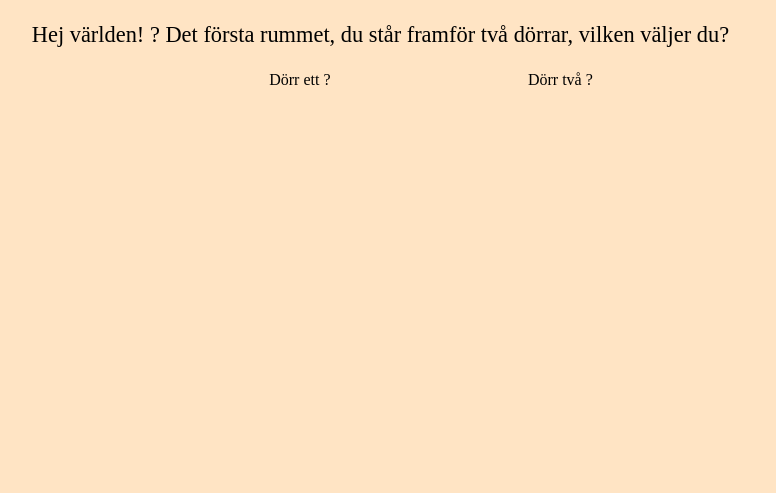
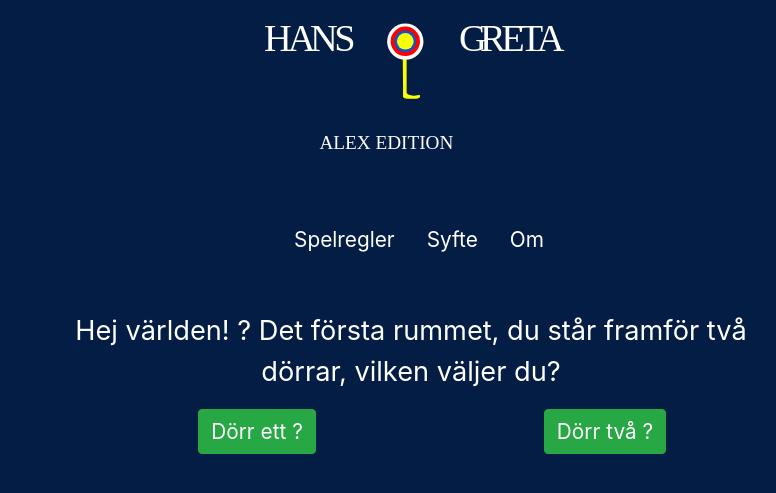
Before and after one commit to AlexCode12/wsp1-soloaventur, a PHP site: page / in a window 1280 px wide. Shown: the top 493 px of the page, without its empty margins (229-1005 px from the left). Run offline with PHP 8.4, Linux system fonts and the light colour scheme; data comes from the database, SQL or seed files in the repository; data that the repository does not hold is empty; a stand-in replaces the project's code that opens the database connection.

Commit message:
Bättre design, lektion 16/10-19

```diff
--- a/php/css/style.css
+++ b/php/css/style.css
@@ -1,5 +1,5 @@
 body {
-    background-color: bisque;
+    background-color: #031D44;
     font-size: 16px;
 }
 
@@ -9,7 +9,17 @@ main {
 }
 
 p {
-    font-size: 1.4em;
+    font-size: 1.7em;
+    color: white;
+    text-align: center;
+}
+a {
+    color: white;
+    font-size: 1.3em;
+}
+
+a:hover {
+    color: white;
 }
 
 ul {
@@ -17,3 +27,16 @@ ul {
     display: flex;
     justify-content: space-evenly;
 }
+button {
+    align-content: center;
+}
+
+html {
+    scroll-behavior: smooth;
+}
+.center {
+    display: block;
+    margin-left: auto;
+    margin-right: auto;
+    width: 50%;
+  }
--- a/php/include/dbinfo_example.php
+++ /dev/null
@@ -1,6 +0,0 @@
-<?php
-    // döp om filen till dbinfo.php och fyll i
-    $user = "";
-    $password = "";
-    $database = "";
-?>
--- a/php/index.php
+++ b/php/index.php
@@ -1,18 +1,34 @@
 <?php
 
 include 'include/db.php';
-$sth = $dbh->prepare('SELECT * FROM story
-                    WHERE id = 1');
+
+$filteredId = 1;
+
+if (isset ($_GET['id'])) {
+    $id = $_GET['id'];
+    $filteredId = filter_input(INPUT_GET, 'id', FILTER_VALIDATE_INT);
+}
+$sth = $dbh->prepare('SELECT *
+                    FROM story
+                    WHERE id = :filteredId');
+
+$sth->bindParam('filteredId', $filteredId);
+
 $sth->execute();
+
 $story = $sth->fetch(PDO::FETCH_ASSOC);
 
 $sth = $dbh->prepare('SELECT * FROM links
-                    WHERE story_id = 1');
+                    WHERE story_id = :filteredId');
+
+$sth->bindParam('filteredId', $filteredId);
+
 $sth->execute();
+
 $links = $sth->fetchAll(PDO::FETCH_ASSOC);
 
-$page_title = "Soloäventyr - Start";
+$pageTitle = "Soloäventyr - $id";
 
-include 'views/index.php';
+include 'views/index_layout.php';
 
 ?>
--- /dev/null
+++ b/php/views/buttons.php
@@ -0,0 +1,12 @@
+<div class="container">
+  <div class="row">
+    <div class="col text-center">
+      <button class="btn btn-success">
+          <li>
+                <a href="?id=<?= $link['target_id']?>">
+                <?= $link['description'] ?> </a>
+            </li>
+        </button>
+    </div>
+  </div>
+</div>
--- a/php/views/index.php
+++ /dev/null
@@ -1,23 +0,0 @@
-<!DOCTYPE html>
-<html lang="en">
-<head>
-    <meta charset="UTF-8">
-    <meta name="viewport" content="width=device-width, initial-scale=1.0">
-    <meta http-equiv="X-UA-Compatible" content="ie=edge">
-    <title><?= $pageTitle; ?></title>
-    <link rel="stylesheet" href="css/style.css">
-</head>
-<body>
-    <main>
-        <p>
-            <?= $story['body'] ?>
-        </p>
-
-        <ul>
-            <?php foreach ($links as $link): ?>
-                <li><?= $link['description'] ?></li>
-            <?php endforeach ?>
-        </ul>
-    </main>
-</body>
-</html>
--- /dev/null
+++ b/php/views/index_layout.php
@@ -0,0 +1,28 @@
+<!DOCTYPE html>
+<html lang="en">
+<head>
+    <meta charset="UTF-8">
+    <meta name="viewport" content="width=device-width, initial-scale=1.0">
+    <meta http-equiv="X-UA-Compatible" content="ie=edge">
+    <title><?= $pageTitle; ?></title>
+    <link rel="stylesheet" href="https://stackpath.bootstrapcdn.com/bootstrap/4.3.1/css/bootstrap.min.css" integrity="sha384-ggOyR0iXCbMQv3Xipma34MD+dH/1fQ784/j6cY/iJTQUOhcWr7x9JvoRxT2MZw1T" crossorigin="anonymous">
+    <link rel="stylesheet" href="css/style.css">
+</head>
+<body>
+    <main>
+    <img src="img/Logo.svg" class="center" width="300" height="200" alt="Logo">
+        <?php include 'navbar.php'?>
+        <p>
+            <?= $story['body'] ?>
+        </p>
+        <ul>
+            <?php foreach ($links as $link): ?>
+            <?php include 'buttons.php'?>
+            <?php endforeach ?>
+        </ul>
+    </main>
+    <script src="https://code.jquery.com/jquery-3.3.1.slim.min.js" integrity="sha384-q8i/X+965DzO0rT7abK41JStQIAqVgRVzpbzo5smXKp4YfRvH+8abtTE1Pi6jizo" crossorigin="anonymous"></script>
+<script src="https://cdnjs.cloudflare.com/ajax/libs/popper.js/1.14.7/umd/popper.min.js" integrity="sha384-UO2eT0CpHqdSJQ6hJty5KVphtPhzWj9WO1clHTMGa3JDZwrnQq4sF86dIHNDz0W1" crossorigin="anonymous"></script>
+<script src="https://stackpath.bootstrapcdn.com/bootstrap/4.3.1/js/bootstrap.min.js" integrity="sha384-JjSmVgyd0p3pXB1rRibZUAYoIIy6OrQ6VrjIEaFf/nJGzIxFDsf4x0xIM+B07jRM" crossorigin="anonymous"></script>
+</body>
+</html>
--- /dev/null
+++ b/php/views/navbar.php
@@ -0,0 +1,12 @@
+<div class="cover-container d-flex h-100 p-3 mx-auto flex-column">
+      <header class="masthead mb-auto">
+        <div class="inner">
+          <nav class="nav nav-masthead justify-content-center">
+          <a class="navbar-brand" href="#">
+            <a class="nav-link active" href="#">Spelregler</a>
+            <a class="nav-link" href="#">Syfte</a>
+            <a class="nav-link" href="#">Om</a>
+          </nav>
+          <br></br>
+        </div>
+      </header>
```
Also changed, not shown: php/img/Logo.svg (added).
